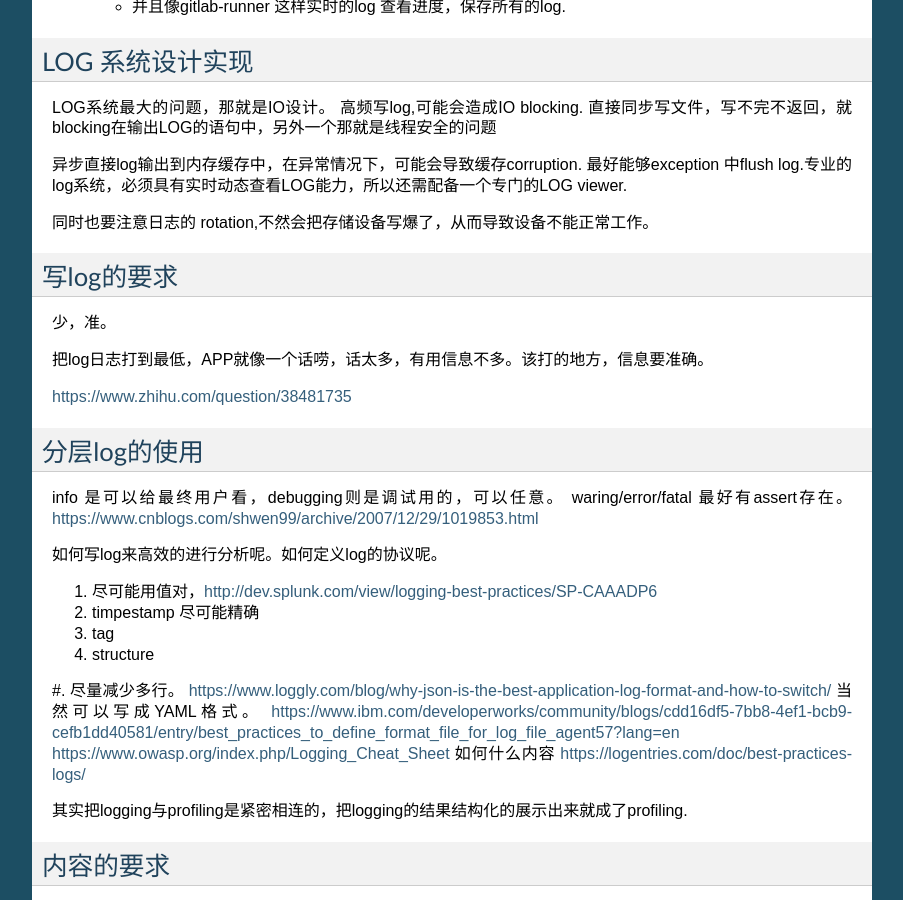
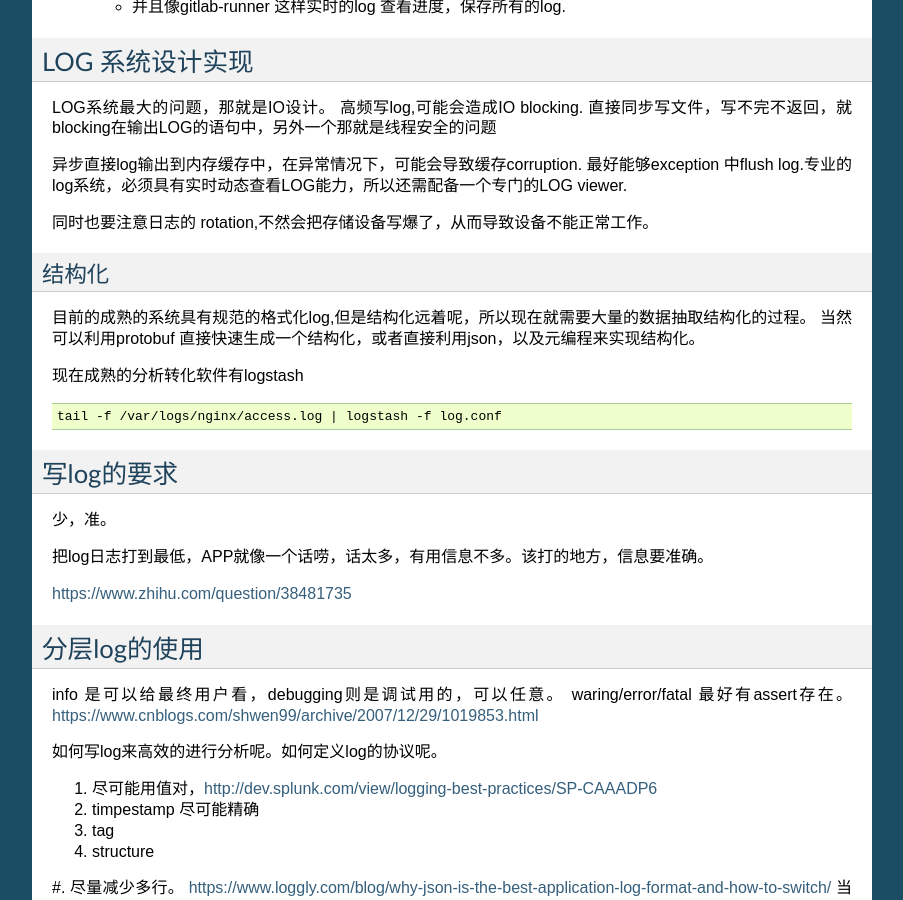
Before and after one commit to gwli/Programming, a Sphinx documentation site: the page built from source/content/Stage_2/logging.rst, in a window 1280 px wide and 900 px high, scrolled down 772 px. Shown: the whole window, without its empty margins (198-1101 px from the left). Built offline with Sphinx 7.4.7, drawn with Linux system fonts in a browser that asks for light colours.

Commit message:
Update logging.rst

```diff
--- a/source/content/Stage_2/logging.rst
+++ b/source/content/Stage_2/logging.rst
@@ -55,6 +55,19 @@ LOG系统最大的问题，那就是IO设计。 高频写log,可能会造成IO b
 中flush log.专业的log系统，必须具有实时动态查看LOG能力，所以还需配备一个专门的LOG viewer.
 
 同时也要注意日志的 rotation,不然会把存储设备写爆了，从而导致设备不能正常工作。
+
+结构化
+------
+
+目前的成熟的系统具有规范的格式化log,但是结构化远着呢，所以现在就需要大量的数据抽取结构化的过程。
+当然可以利用protobuf 直接快速生成一个结构化，或者直接利用json，以及元编程来实现结构化。
+
+现在成熟的分析转化软件有logstash
+
+.. code-block:: bash
+
+   tail -f /var/logs/nginx/access.log | logstash -f log.conf
+
 
 写log的要求
 ==========
```
